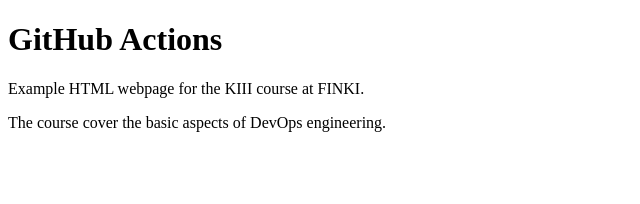
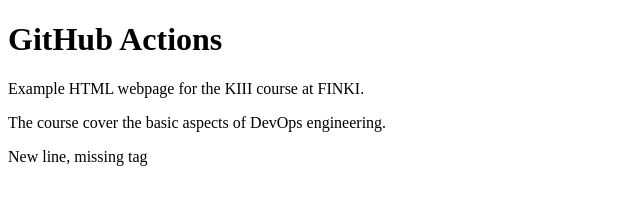
Before and after one commit to 213018/kiii-github-actions, a plain HTML site: page index.html in a window 1280 px wide. Shown: the whole page, without its empty margins (0-640 px from the left). Drawn offline with Linux system fonts and the light colour scheme.

Commit message:
Update index.html

```diff
--- a/index.html
+++ b/index.html
@@ -4,5 +4,6 @@
     <h1>GitHub Actions</h1>
     <p>Example HTML webpage for the KIII course at FINKI.</p>
     <p>The course cover the basic aspects of DevOps engineering.</p>
+    <p>New line, missing tag
   </body>
 </html>
```
